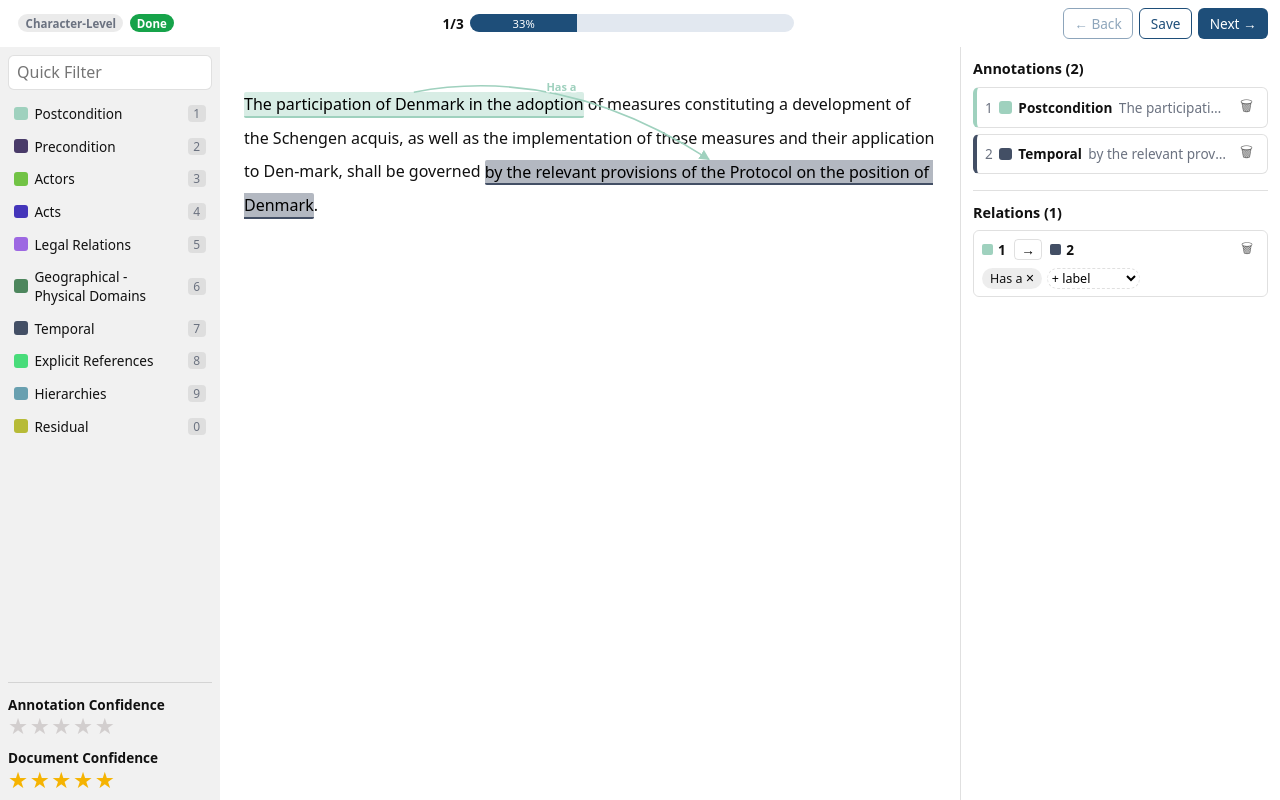
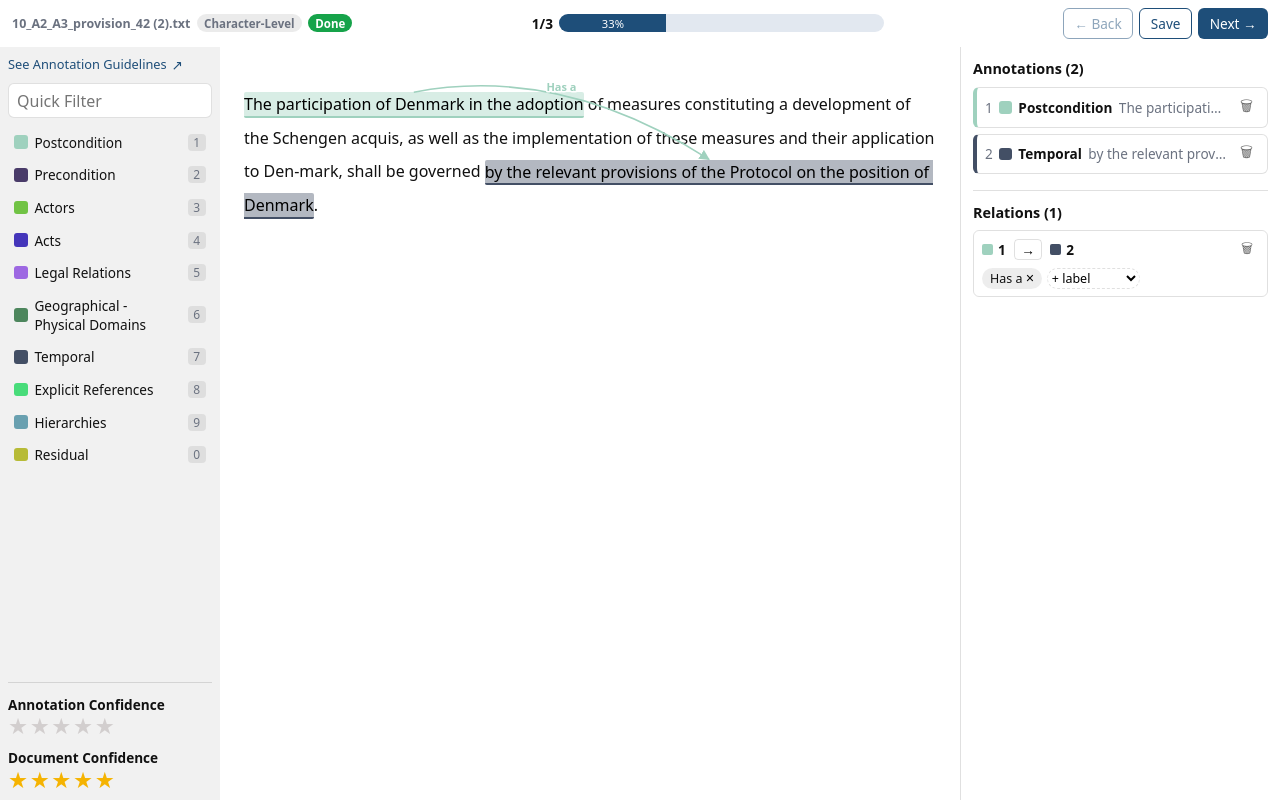
Before and after one commit to shashankmc/vue-legal-annotation-kit, a Vue app: page / in a window 1280 px wide. Built offline with nearby package versions, Linux system fonts and the light colour scheme.

Commit message:
refactor: wire document name to header and guidelines url to sidebar

```diff
--- a/src/components/AnnotatorView.vue
+++ b/src/components/AnnotatorView.vue
@@ -272,7 +272,7 @@ onBeforeUnmount(() => {
       :status="assignment.status"
       :position="position"
       :annotation-level="annotationLevel"
-      :guidelines-url="guidelinesUrl"
+      :document-name="document.name"
       @previous="onPrevious"
       @save="onSaveClick"
       @next="onNext"
@@ -286,6 +286,7 @@ onBeforeUnmount(() => {
         :has-selection="hasSelection"
         :annotation-confidence="selectionConfidence"
         :document-annotations="documentAnnotations"
+        :guidelines-url="guidelinesUrl"
         v-model:document-confidence="documentConfidence"
         @select="setActiveLabel"
         @update:annotation-confidence="setSelectionConfidence"
```
